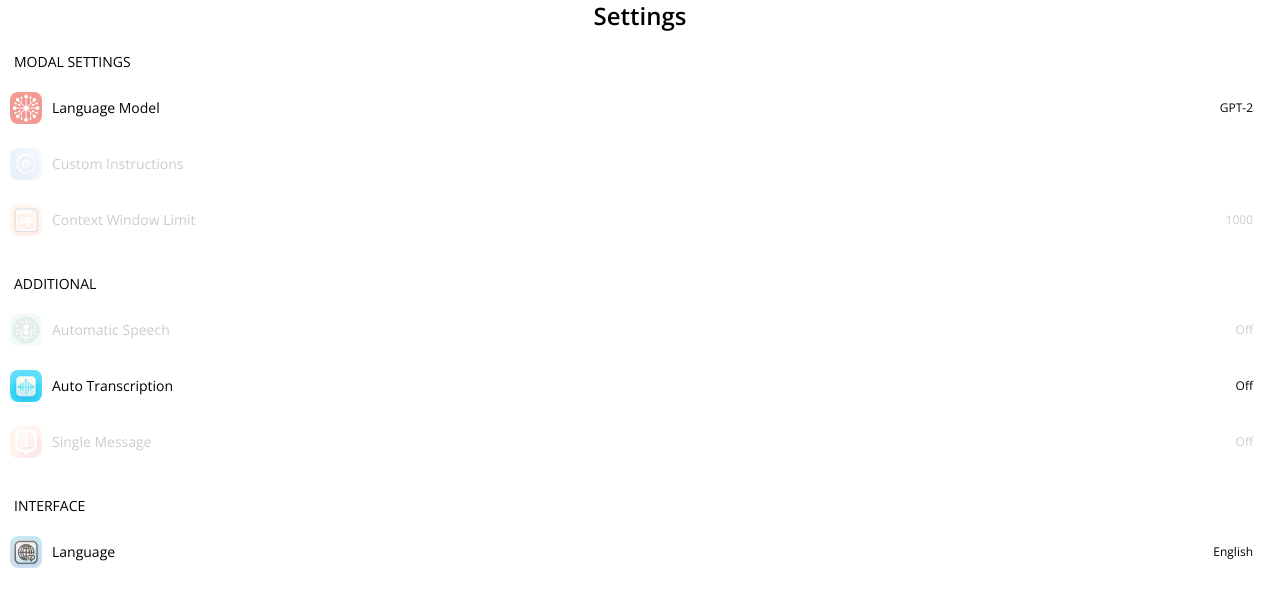
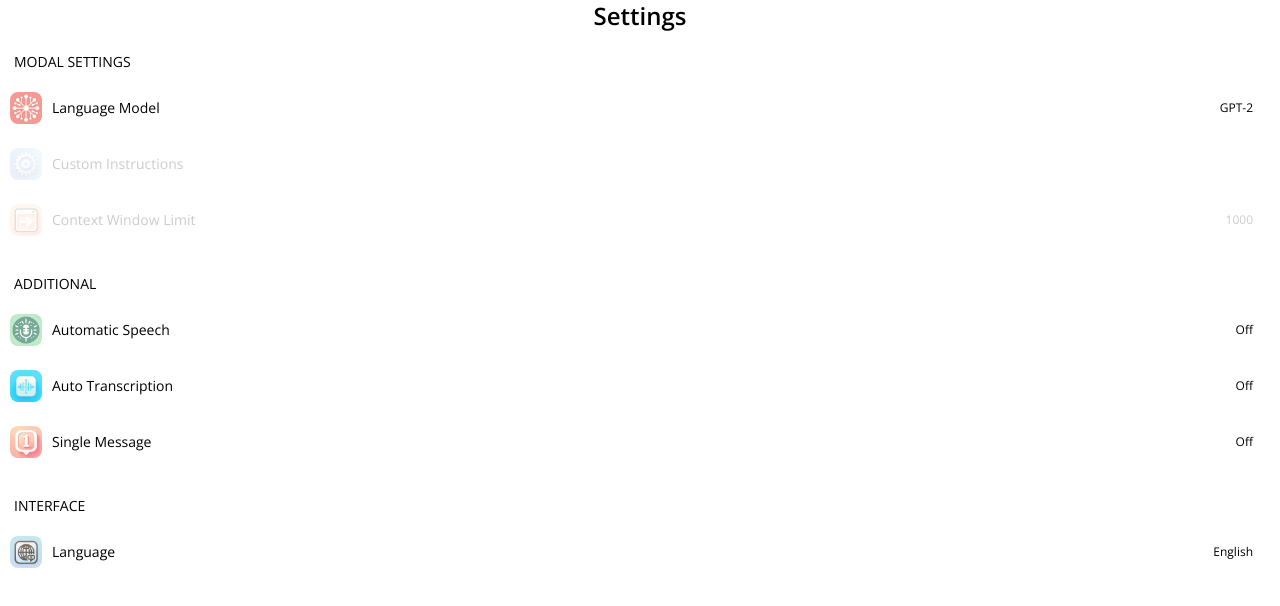
Before and after one commit to PlzTrustMe/TestWebApp, a Vue app in the folder front/: page / in a window 1280 px wide. Shown: the top 606 px of the page. Built offline with nearby package versions, Linux system fonts and the light colour scheme.

Commit message:
feature/add auto speech page

```diff
--- /dev/null
+++ b/front/src/pages/AutoSpeechPage.vue
@@ -0,0 +1,23 @@
+<script setup>
+import BaseTitle from "@/shared/BaseTitle.vue";
+import BaseToggle from "@/shared/BaseToggle.vue";
+import BaseDescription from "@/shared/BaseDescription.vue";
+
+import {useSettingsStore} from "@/states.js";
+
+const settingsStore = useSettingsStore()
+</script>
+
+<template>
+  <BaseTitle :isPrimaryType=true title="Auto Speech"/>
+
+   <BaseToggle
+      @click="settingsStore.setUserAutoSpeech()"
+      :isToggle=settingsStore.userAutoSpeech
+      text="Auto Speech Recognition"
+  />
+
+  <BaseDescription color="text-tg-theme-destructive-text" text="This option does not control this interface yet"/>
+
+  <BaseDescription text="This feature will force the bot to send you voice messages as the response."/>
+</template>
--- a/front/src/pages/AutoTranscriptionPage.vue
+++ b/front/src/pages/AutoTranscriptionPage.vue
@@ -3,7 +3,7 @@ import BaseTitle from "@/shared/BaseTitle.vue";
 import BaseDescription from "@/shared/BaseDescription.vue";
 import BaseToggle from "@/shared/BaseToggle.vue";
 
-import { useSettingsStore} from "@/states.js";
+import {useSettingsStore} from "@/states.js";
 
 const settingsStore = useSettingsStore()
 </script>
@@ -11,7 +11,11 @@ const settingsStore = useSettingsStore()
 <template>
   <BaseTitle :isPrimaryType=true title="Auto Transcription"/>
 
-  <BaseToggle :isToggle=settingsStore.userAutoTranscription text="Auto Speech Recognition" />
+  <BaseToggle
+      @click="settingsStore.setUserAutoTranscription()"
+      :isToggle=settingsStore.userAutoTranscription
+      text="Auto Speech Recognition"
+  />
 
   <BaseDescription
       text="Toggles audio transcription for voice messages and video notes, allowing to communicate with
--- a/front/src/pages/SettingsPage.vue
+++ b/front/src/pages/SettingsPage.vue
@@ -44,9 +44,9 @@ const settingData = [
       {
         title: 'automatic speech',
         icon: AutomaticSpeechIcon,
-        value: 'off',
-        linkToPage: '/',
-        isReady: false
+        value: settingsStore.userAutoSpeech ? 'On' : 'Off',
+        linkToPage: '/auto-speech',
+        isReady: true
       },
       {
         title: 'auto transcription',
@@ -58,9 +58,9 @@ const settingData = [
       {
         title: 'single message',
         icon: SingleMessageIcon,
-        value: 'off',
-        linkToPage: '/window-limit',
-        isReady: false
+        value: settingsStore.userSingeMessage ? 'On' : 'Off',
+        linkToPage: '/single-message',
+        isReady: true
       },
     ]
   },
--- a/front/src/routers.js
+++ b/front/src/routers.js
@@ -27,6 +27,12 @@ const routes = [
     },
 
     {
+        path: '/auto-speech',
+        name: 'AutoSpeechPage',
+        component: () => import('./pages/AutoSpeechPage.vue')
+    },
+
+    {
         path: '/:pathMatch(.*)*',
         name: 'NotFoundPage',
         component: () => import('./pages/NotFoundPage.vue')
--- a/front/src/states.js
+++ b/front/src/states.js
@@ -45,7 +45,9 @@ export const useSettingsStore = defineStore('settings', {
                 },
             ],
 
-            userAutoTranscription: false
+            userAutoTranscription: false,
+            userAutoSpeech: false,
+            userSingeMessage: false
         }
     },
 
@@ -74,6 +76,14 @@ export const useSettingsStore = defineStore('settings', {
 
         setUserAutoTranscription() {
             this.userAutoTranscription = !this.userAutoTranscription;
+        },
+
+        setUserAutoSpeech() {
+            this.userAutoSpeech = !this.userAutoSpeech
+        },
+
+        setUserSingleMessage() {
+            this.userSingeMessage = !this.userSingeMessage
         }
     }
 })
```
